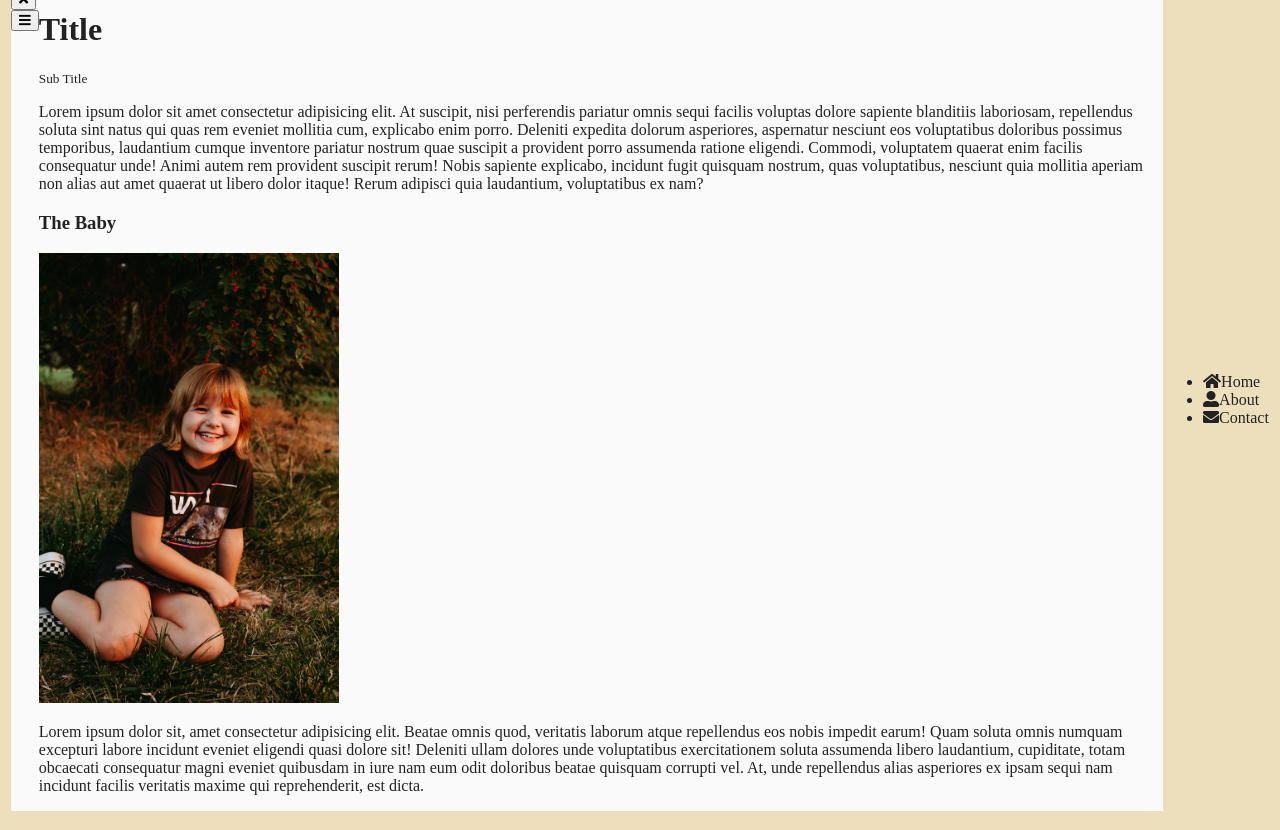
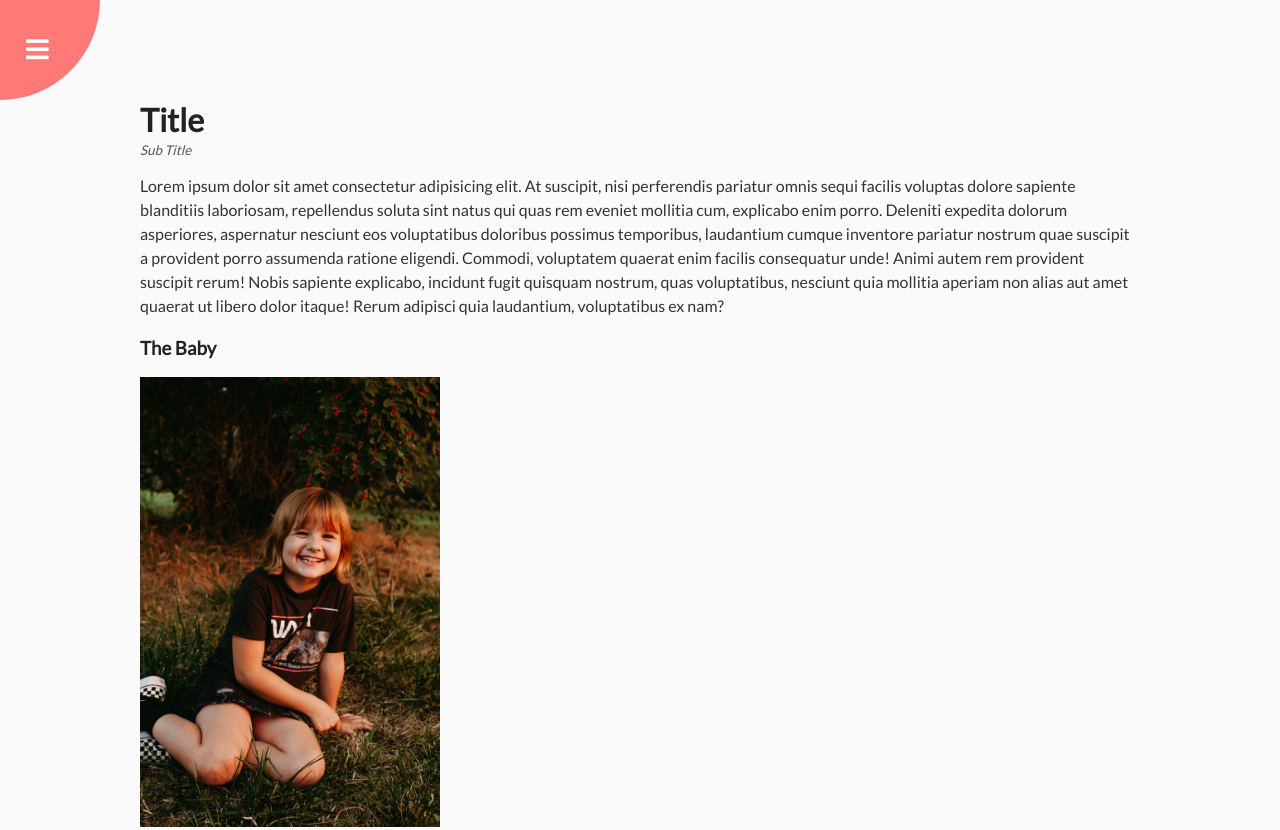
Before and after one commit to matthewstclaire/rotating_nav_test, a plain HTML site: page index.html in a window 1280 px wide. Shown: the top 830 px of the page. Drawn offline with Linux system fonts and the light colour scheme.

Commit message:
JS and CSS Complete

```diff
--- a/script.js
+++ b/script.js
@@ -0,0 +1,7 @@
+const open = document.getElementById('open');
+const close = document.getElementById('close');
+const container = document.querySelector('.container');
+
+open.addEventListener('click', () => container.classList.add('show-nav'));
+
+close.addEventListener('click', () => container.classList.remove('show-nav'));
--- a/style.css
+++ b/style.css
@@ -14,61 +14,120 @@ body {
 
 .container {
   background-color: #fafafa;
+  transform-origin: top left;
+  transition: transform 0.5s linear;
+  width: 100vw;
+  min-height: 100vh;
+  padding: 50px;
 }
 
 .container.show-nav {
   transform: rotate(-20deg);
 }
 
-* {
-  box-sizing: border-box;
+.circle-container {
+  position: fixed;
+  top: -100px;
+  left: -100px;
 }
 
-body {
-  font-family: 'Benne', serif;
-  display: flex;
-  margin: 0;
-
-  align-items: center;
-  justify-content: center;
-  height: 100vh;
-  overflow: hidden;
-  background-color: rgb(237, 223, 188);
+.circle {
+  background-color: #ff7979;
+  height: 200px;
+  width: 200px;
+  border-radius: 50%;
+  position: relative;
+  transition: transform 0.5s linear;
 }
 
-.container {
-  display: flex;
-  width: 90vw;
+.container.show-nav {
+  transform: rotate(-70deg);
 }
 
-.panel {
-  background-size: cover;
-  background-position: center;
-  background-repeat: no-repeat;
-  height: 80vh;
-  border-radius: 50px;
-  cursor: pointer;
-  flex: 0.5;
-  margin: 10px;
-  position: relative;
-  transition: flex 0.7s ease-in;
-  color: white;
+.circle button {
+  position: absolute;
+  top: 50%;
+  left: 50%;
+  height: 100px;
+  background: transparent;
+  border: 0;
+  font-size: 26px;
+  color: #fafafa;
 }
 
-.panel h3 {
-  font-size: 24px;
-  position: absolute;
-  bottom: 20px;
-  left: 20px;
-  margin: 0;
-  opacity: 0;
+.circle button:focus {
+  outline: none;
 }
 
-.panel.active {
-  flex: 5;
+.circle button#open {
+  left: 60%;
 }
 
-.panel.active h3 {
-  opacity: 1;
-  transition: opacity 0.3s ease-in 0.4;
+.circle button#close {
+  top: 60%;
+  transform: rotate(90deg);
+  transform-origin: top left;
 }
+
+.container.show-nav + nav li {
+  transform: translateX(0);
+  transition-delay: 0.3s;
+}
+
+nav {
+  position: fixed;
+  bottom: 40px;
+  left: 0;
+  z-index: 100;
+}
+
+nav ul {
+  list-style-type: none;
+  padding-left: 30px;
+}
+
+nav ul li {
+  text-transform: uppercase;
+  color: #fff;
+  margin: 40px 0;
+  transform: translateX(-100%);
+  transition: transform 0.4s ease-in;
+}
+
+nav ul li i {
+  font-size: 20px;
+  margin-right: 10px;
+}
+
+nav ul li + li {
+  margin-left: 15px;
+  transform: translateX(-150%);
+}
+
+nav ul li + li + li {
+  margin-left: 30px;
+  transform: translateX(-200%);
+}
+
+.content img {
+  max-width: 100%;
+}
+
+.content {
+  max-width: 1000px;
+  margin: 50px auto;
+}
+
+.content h1 {
+  margin: 0;
+}
+
+.content small {
+  color: #555;
+  font-style: italic;
+}
+
+.content p {
+  color: #333;
+  line-height: 1.5;
+}
```
